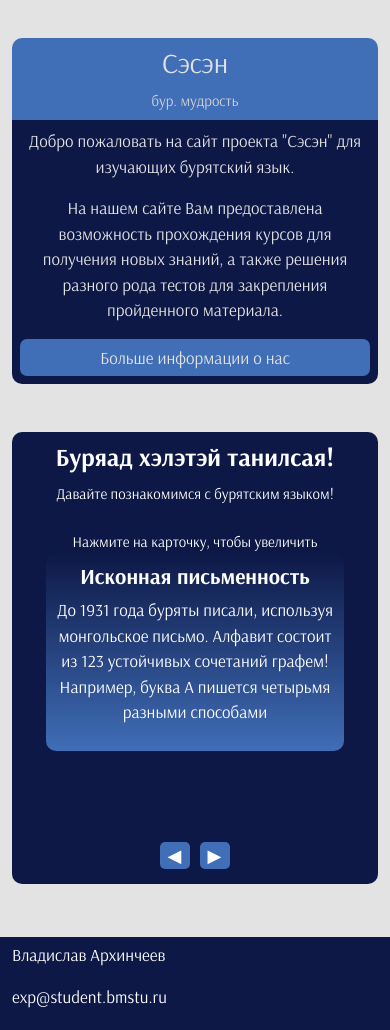
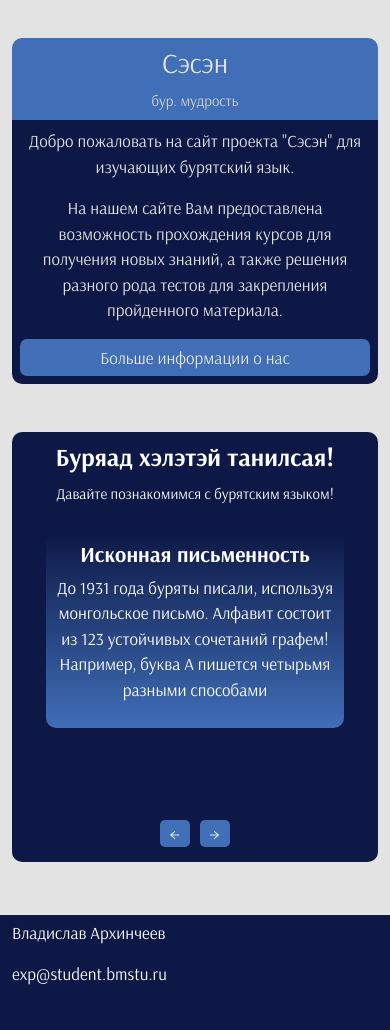
Before and after one commit to XRoyalPTX/buryadtextbook, a Django app: page /home/ in a window 390 px wide. Shown: the part 101-1131 px from the top of the page. After the commit the page ends 1086 px from the top, so only its background shows below. Run offline with Django 5.2, Linux system fonts and the light colour scheme; some libraries are stand-ins or nearby versions.

Commit message:
косметика

```diff
--- a/home/static/home/homepage.css
+++ b/home/static/home/homepage.css
@@ -71,11 +71,6 @@
     transition: 0.5s;
 }
 
-.fact-card:hover h4 {
-    transition: 0.5s;
-    font-size: 30px;
-}
-
 @media (min-width: 600px) {
     .fact-card p {
         flex: 1;
@@ -84,22 +79,19 @@
         color: rgb(255,255,255,0.8);
         transition: 0.5s;
     }
-}
 
-@media (max-width: 599px) {
-    .fact-card p {
-        flex: 1;
-        display: flex;
-        align-items: flex-end;
-        color: rgb(255,255,255,1);
+    .fact-card:hover h4 {
+        transition: 0.5s;
+        font-size: 30px;
     }
-}
 
-.fact-card:hover p {
+    .fact-card:hover p {
     color: white;
     transition: 0.5s;
     font-size: 20px;
 }
+}
+
 
 .owl-theme .owl-nav [class*='owl-'] {
     background: rgb(64,110,183) !important;
--- a/home/templates/home/homepage.html
+++ b/home/templates/home/homepage.html
@@ -18,7 +18,7 @@
             nav: true,
             dots: false,
             autoplay: true,
-            navText: ["◀", "▶"],
+            navText: ["←", "→"],
             responsive: {
                 0: { items: 1 },
                 600: { items: 2 },
@@ -56,7 +56,6 @@
         <br>
         <br>
         <small class="d-none d-md-block">Наведите на карточку, чтобы увеличить</small>
-        <small class="d-block d-md-none">Нажмите на карточку, чтобы увеличить</small>
         <div class="owl-carousel owl-theme">
 
             <div class="fact-card mx-4">
```
